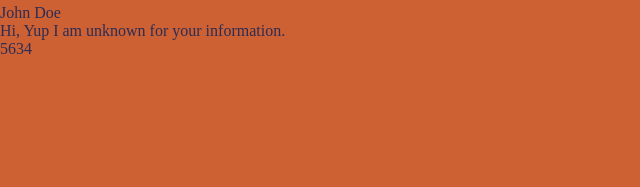
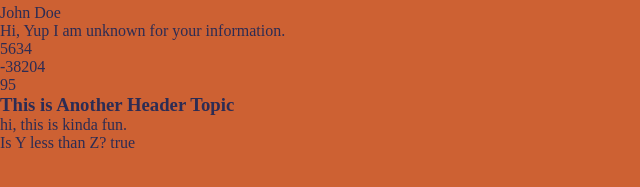
Before and after one commit to aaSthaaya/JS-Day-to-Day, a plain HTML site: page day4-4-march/index.html in a window 1280 px wide. Shown: the part 159-346 px from the top of the page, without its empty margins (0-640 px from the left). Drawn offline with Linux system fonts and the light colour scheme.

Commit message:
Tried some operators such as arithmetic operator, assignment operator and also the comparision operator.

```diff
--- a/day4-4-march/index.html
+++ b/day4-4-march/index.html
@@ -25,6 +25,16 @@
 <p id="demo6"></p>
 
 <p id="demo7"></p>
+
+<p id="demo8"></p>
+
+<p id="demo9"></p>
+
+<h3 id="header"></h3>
+<p id="header_p"></p>
+
+<p id="demo10"></p>
+
     <script src="script.js"></script>
 </body>
 </html>
--- a/day4-4-march/script.js
+++ b/day4-4-march/script.js
@@ -45,3 +45,26 @@ let r = 5634;
 }
 document.getElementById("demo7").innerHTML = r;
 // We cannot redeclare using let or const keywords
+
+
+let z = 39204;
+let q = (200 * 5) - z;
+document.getElementById("demo8").innerHTML = q;
+
+{
+    let x = 88;
+    x += 7;
+    document.getElementById("demo9").innerHTML = x;
+
+}
+
+document.getElementById("header").innerHTML = "This is Another Header Topic";
+document.getElementById("header_p").innerHTML = "hi, this is kinda fun.";
+
+console.log("helowrrrrrrrrrr");
+console.log(9);
+
+let text_first = "Y";
+let text_second = "Z";
+let result = text_first < text_second;
+document.getElementById("demo10").innerHTML = "Is Y less than Z? " + result;
```
